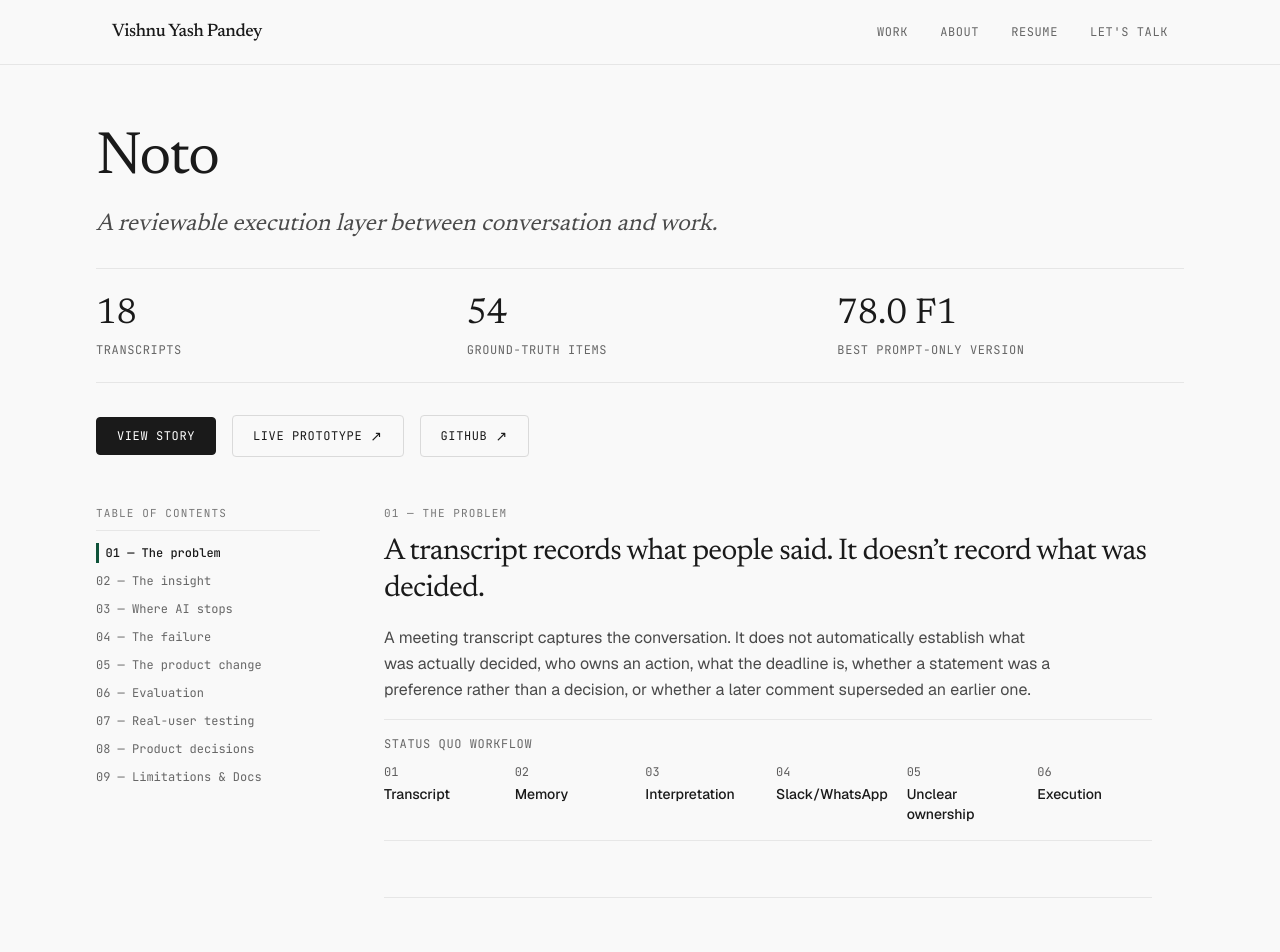
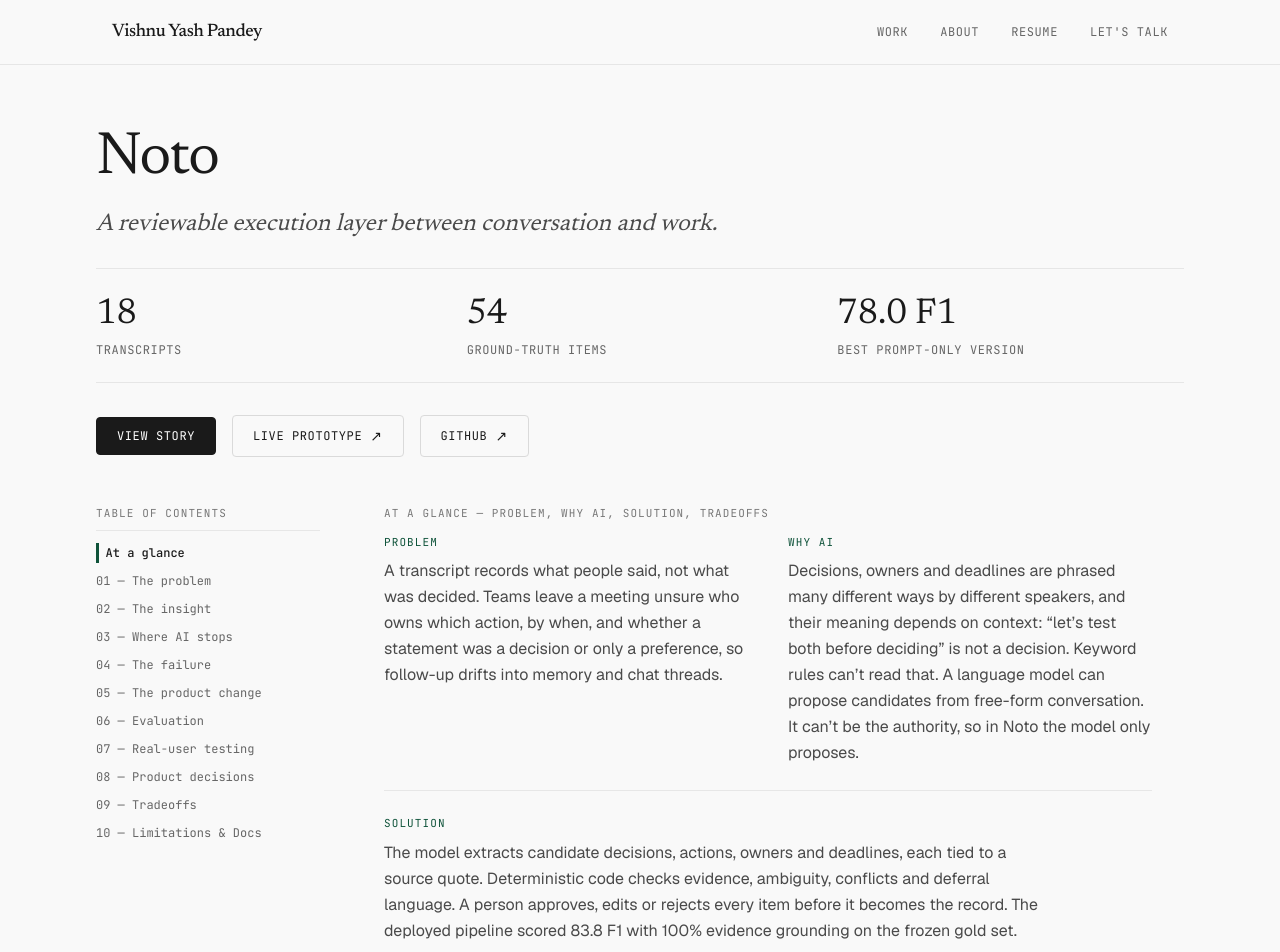
Before and after one commit to yash7536/yash-portfolio, a Next.js app: page /projects/noto in a window 1280 px wide. Shown: the top 952 px of the page. Built offline with nearby package versions, Linux system fonts and the light colour scheme.

Commit message:
Noto case study: add At-a-glance brief and Tradeoffs section

```diff
--- a/src/app/projects/noto/page.tsx
+++ b/src/app/projects/noto/page.tsx
@@ -10,6 +10,8 @@ import { DataTable } from "@/components/case-study/DataTable";
 import { BarList } from "@/components/case-study/Charts";
 import { CaseStudyFooterNav } from "@/components/case-study/FooterNav";
 import { getProject } from "@/lib/projects";
+import { briefs } from "@/lib/briefs";
+import { CaseBrief, TradeoffTable } from "@/components/case-study/CaseBrief";
 
 export const metadata: Metadata = {
   title: "Noto — Case Study | Vishnu Yash Pandey",
@@ -18,6 +20,7 @@ export const metadata: Metadata = {
 };
 
 const toc = [
+  { id: "section-00", label: "At a glance" },
   { id: "section-01", label: "01 — The problem" },
   { id: "section-02", label: "02 — The insight" },
   { id: "section-03", label: "03 — Where AI stops" },
@@ -26,7 +29,8 @@ const toc = [
   { id: "section-06", label: "06 — Evaluation" },
   { id: "section-07", label: "07 — Real-user testing" },
   { id: "section-08", label: "08 — Product decisions" },
-  { id: "section-09", label: "09 — Limitations & Docs" },
+  { id: "section-09", label: "09 — Tradeoffs" },
+  { id: "section-10", label: "10 — Limitations & Docs" },
 ];
 
 export default function NotoCaseStudy() {
@@ -55,6 +59,10 @@ export default function NotoCaseStudy() {
               <Toc items={toc} />
 
               <div className="flex-1 min-w-0 max-w-3xl">
+                <Section id="section-00" eyebrow="At a glance — problem, why AI, solution, tradeoffs">
+                  <CaseBrief brief={briefs["noto"]} />
+                </Section>
+
                 <Section id="section-01" eyebrow="01 — The problem">
                   <SectionHeading>
                     A transcript records what people said. It doesn&rsquo;t record what
@@ -284,7 +292,12 @@ export default function NotoCaseStudy() {
                   </div>
                 </Section>
 
-                <Section id="section-09" eyebrow="09 — Limitations & Docs">
+                <Section id="section-09" eyebrow="09 — Tradeoffs">
+                  <SectionHeading>What each decision cost, and why it was worth it</SectionHeading>
+                  <TradeoffTable brief={briefs["noto"]} />
+                </Section>
+
+                <Section id="section-10" eyebrow="10 — Limitations & Docs">
                   <BulletList
                     items={[
                       "Full benchmark not rerun with the later guardrail; the 41/41 regression tests show it works on known cases, not that overall accuracy improved.",
```
